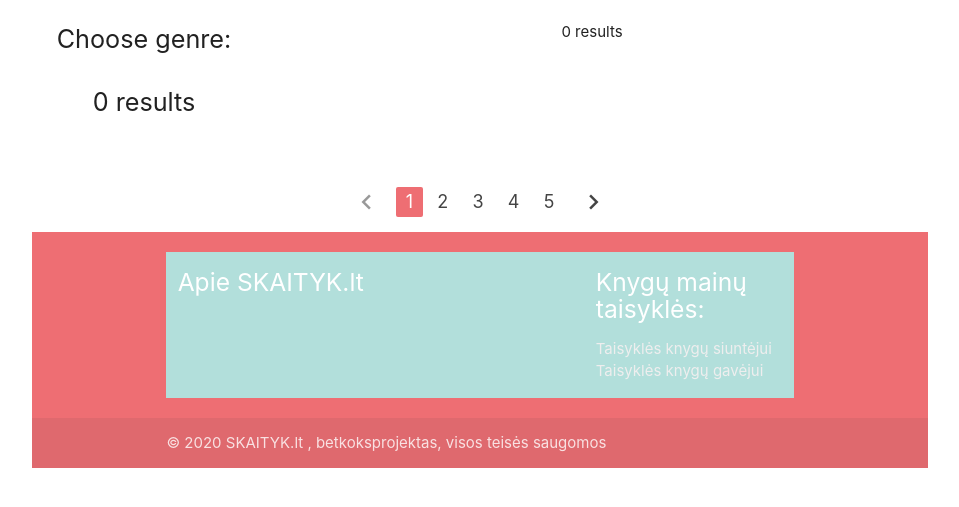
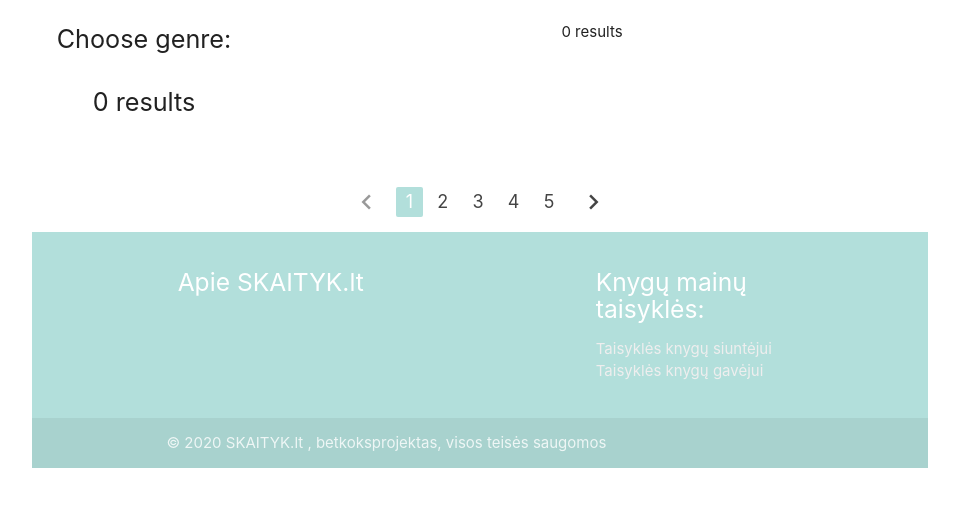
Before and after one commit to EldarViduto/betkoks, a PHP site: page /index.php in a window 1280 px wide. Shown: the part 257-764 px from the top of the page, without its empty margins (160-1119 px from the left). Run offline with PHP 8.4, Linux system fonts and the light colour scheme; the visitor is signed in with stand-in values (Sample User, id 1); data that the repository does not hold is empty.

Commit message:
Last updates

```diff
--- a/footer.php
+++ b/footer.php
@@ -1,6 +1,6 @@
     <!-- Čia pasikartojanti visuose puslapiuose apatinė dalis -->
-        <footer class="page-footer container">
-            <div class="container teal lighten-4">
+        <footer class="page-footer container teal lighten-4">
+            <div class="container">
                 <div class="row">
                     <div class="col l6 s12">
                         <h5 class="white-text">Apie SKAITYK.lt</h5>
--- a/index.php
+++ b/index.php
@@ -80,7 +80,7 @@
   </div>
   <ul class="pagination center-align">
     <li class="disabled"><a href="#!"><i class="material-icons">chevron_left</i></a></li>
-    <li class="active"><a href="#!">1</a></li>
+    <li class="active teal lighten-4"><a href="#!">1</a></li>
     <li class="waves-effect"><a href="#!">2</a></li>
     <li class="waves-effect"><a href="#!">3</a></li>
     <li class="waves-effect"><a href="#!">4</a></li>
```
